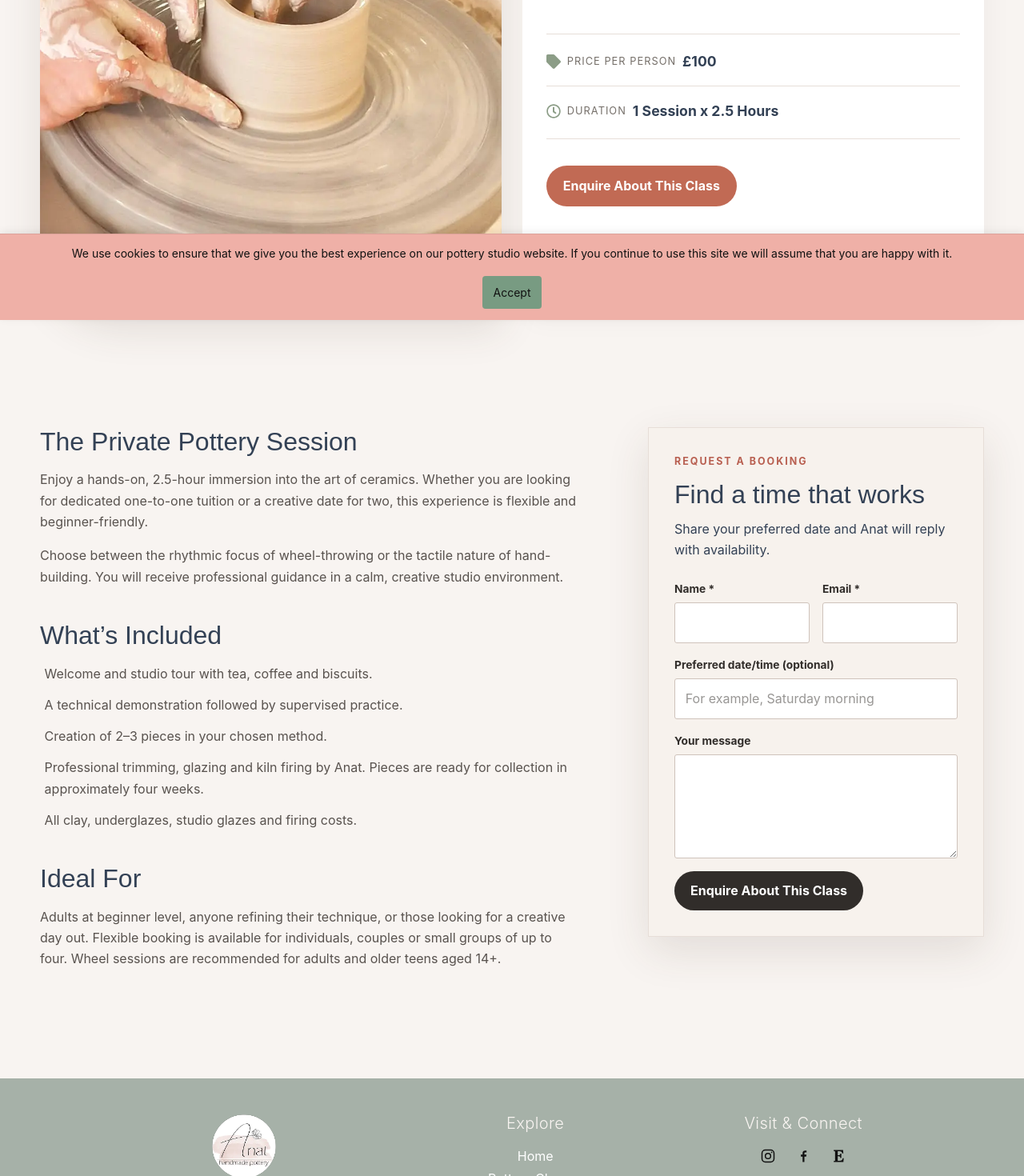
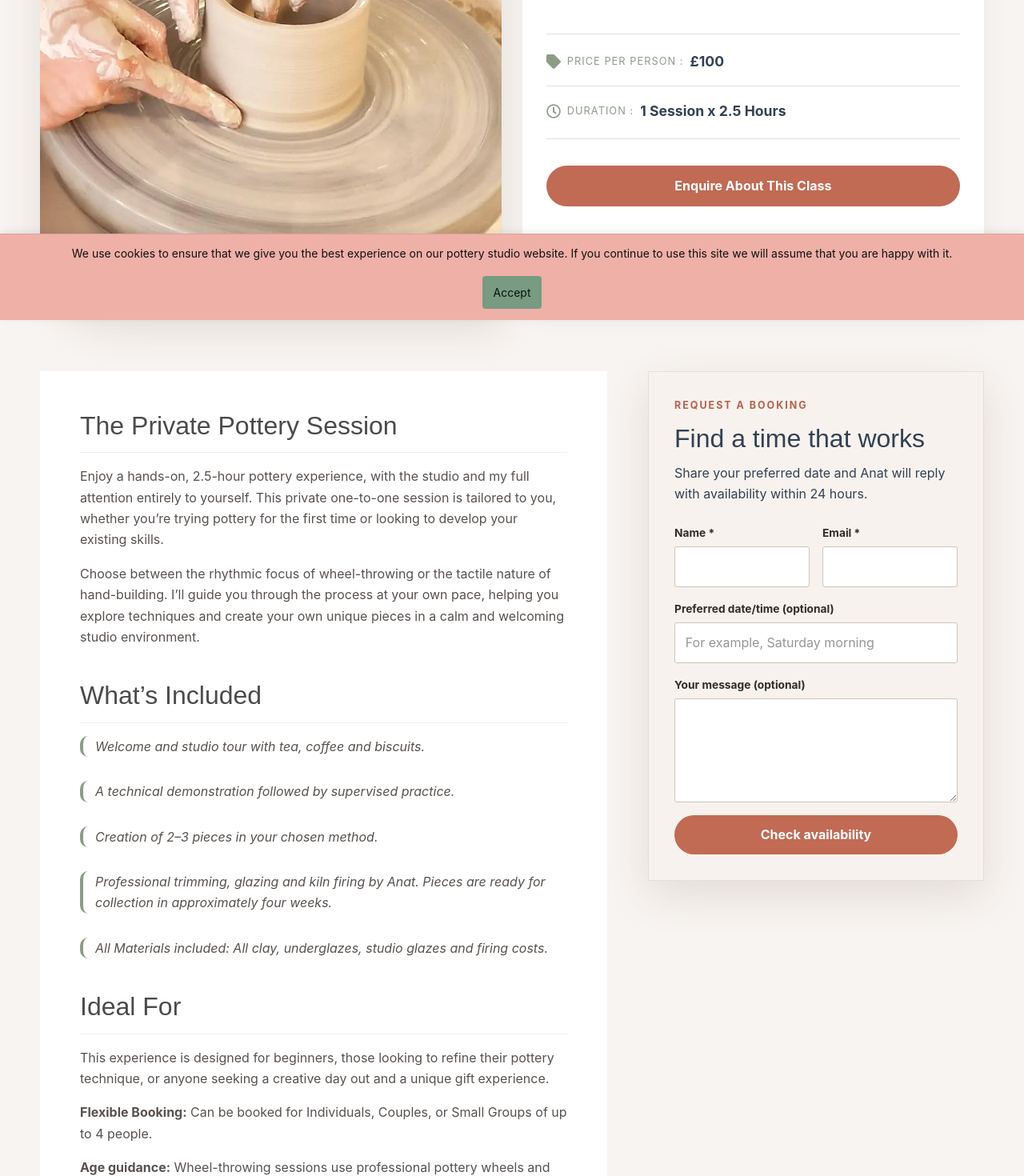
Before and after one commit to varonrot/anat-handmade-pottery, a Next.js app: page /classes/private-pottery-class in a window 1280 px wide. Shown: the part 400-1870 px from the top of the page at 80% size. Built offline with nearby package versions, Linux system fonts and the light colour scheme; a web font is replaced by a local one.

Commit message:
single class changes design and content

```diff
--- a/app/classes/[slug]/page.tsx
+++ b/app/classes/[slug]/page.tsx
@@ -23,15 +23,23 @@ export default async function ClassDetail({ params }: { params: Promise<{ slug:
           <h1>{item.title}</h1>
           <div className="detail-meta">
       <div>
-        <small><svg xmlns="http://www.w3.org/2000/svg" viewBox="0 0 512 512" width="18" height="18" fill="#8C9D87" aria-hidden="true"><path d="M0 252.1V48C0 21.5 21.5 0 48 0h204.1c12.7 0 24.9 5.1 33.9 14.1l211.9 211.9c18.7 18.7 18.7 49.1 0 67.9L293.8 497.9c-18.7 18.7-49.1 18.7-67.9 0L14.1 286.1C5.1 277.1 0 264.9 0 252.1zM112 64c26.5 0 48 21.5 48 48s-21.5 48-48 48-48-21.5-48-48 21.5-48 48-48z"></path></svg>{item.priceLabel}</small>
+        <small>
+          <svg xmlns="http://www.w3.org/2000/svg" viewBox="0 0 512 512" width="18" height="18" fill="#8C9D87" aria-hidden="true"><path d="M0 252.1V48C0 21.5 21.5 0 48 0h204.1c12.7 0 24.9 5.1 33.9 14.1l211.9 211.9c18.7 18.7 18.7 49.1 0 67.9L293.8 497.9c-18.7 18.7-49.1 18.7-67.9 0L14.1 286.1C5.1 277.1 0 264.9 0 252.1zM112 64c26.5 0 48 21.5 48 48s-21.5 48-48 48-48-21.5-48-48 21.5-48 48-48z"></path></svg>
+         {item.priceLabel} :
+        </small>
         <strong>{item.originalPrice && <del>{item.originalPrice}</del>} {item.price}</strong>
       </div>
       <div>
-        <small><svg xmlns="http://www.w3.org/2000/svg" viewBox="0 0 512 512" width="18" height="18" fill="#8C9D87" aria-hidden="true"><path d="M256 8C119 8 8 119 8 256s111 248 248 248 248-111 248-248S393 8 256 8zm0 448c-110.5 0-200-89.5-200-200S145.5 56 256 56s200 89.5 200 200-89.5 200-200 200zm61.8-104.4l-84.9-61.7c-3.1-2.3-4.9-5.9-4.9-9.7V116c0-6.6 5.4-12 12-12h32c6.6 0 12 5.4 12 12v141.7l66.8 48.6c5.4 3.9 6.5 11.4 2.6 16.8L334.6 349c-3.9 5.3-11.4 6.5-16.8 2.6z"></path></svg>Duration</small>
+        <small><svg xmlns="http://www.w3.org/2000/svg" viewBox="0 0 512 512" width="18" height="18" fill="#8C9D87" aria-hidden="true"><path d="M256 8C119 8 8 119 8 256s111 248 248 248 248-111 248-248S393 8 256 8zm0 448c-110.5 0-200-89.5-200-200S145.5 56 256 56s200 89.5 200 200-89.5 200-200 200zm61.8-104.4l-84.9-61.7c-3.1-2.3-4.9-5.9-4.9-9.7V116c0-6.6 5.4-12 12-12h32c6.6 0 12 5.4 12 12v141.7l66.8 48.6c5.4 3.9 6.5 11.4 2.6 16.8L334.6 349c-3.9 5.3-11.4 6.5-16.8 2.6z"></path>
+        </svg>
+        Duration :
+        </small>
         <strong>{item.duration}</strong>
       </div>
     </div>
         <a className="button primary" href="#enquire">{waitingList ? "Join the waiting list" : "Enquire About This Class"}</a></div></section>
-    <section className="detail-body section-shell"><article className="prose"><h2>{item.heading}</h2>{item.intro.map((p) => <p key={p}>{p}</p>)}{item.highlights.length > 0 && <><h2>{item.sectionTitle}</h2><ul>{item.highlights.map((line) => <li key={line}>{line}</li>)}</ul></>}<h2>{item.includedTitle}</h2><ul>{item.included.map((line) => <li key={line}>{line}</li>)}</ul><h2>Ideal For</h2><p>{item.idealFor}</p></article><aside id="enquire" className="booking-panel"><p className="eyebrow">{waitingList ? "Friday morning class" : "Request a booking"}</p><h2>{waitingList ? "Join the waiting list" : "Find a time that works"}</h2><p>{waitingList ? "Tell Anat you’d like a place and she’ll be in touch when one becomes available." : "Share your preferred date and Anat will reply with availability."}</p><EnquiryForm compact subject={`${item.title} enquiry`} submitLabel={waitingList ? "Join the waiting list" : undefined} /></aside></section>
+    <section className="detail-body section-shell"><article className="prose single-class-description-text">
+      <h2>{item.heading}</h2>{item.intro.map((p) => <p key={p}>{p}</p>)}{item.highlights.length > 0 && <><h2>{item.sectionTitle}</h2><ul>{item.highlights.map((line) => <li key={line}>{line}</li>)}</ul></>}<h2>{item.includedTitle}</h2>
+      <ul className="included-list">{item.included.map((line) => <li key={line}>{line}</li>)}</ul><h2>Ideal For</h2>{item.idealForDetails ? <div className="ideal-for-details"><p>{item.idealForDetails.intro}</p><p><strong>Flexible Booking:</strong> {item.idealForDetails.booking}</p><p><strong>Age guidance:</strong> {item.idealForDetails.ageGuidance}</p></div> : <p>{item.idealFor}</p>}</article><aside id="enquire" className="booking-panel"><p className="eyebrow">{waitingList ? "Friday morning class" : "Request a booking"}</p><h2>{waitingList ? "Join the waiting list" : "Find a time that works"}</h2><p>{waitingList ? "Tell Anat you’d like a place and she’ll be in touch when one becomes available." : "Share your preferred date and Anat will reply with availability within 24 hours."}</p><EnquiryForm compact subject={`${item.title} enquiry`} submitLabel={waitingList ? "Join the waiting list" : "Check availability"} /></aside></section>
   </main>;
 }
--- a/app/globals.css
+++ b/app/globals.css
@@ -161,14 +161,39 @@ align-items: stretch; }
     border-radius: 0 120px 0px 0;
     box-shadow: 10px 10px 30px rgba(0, 0, 0, 0.03);}
 .detail-intro h1 { font-size: 2.4rem; font-weight: 500; letter-spacing: 0; margin-top: 2rem;margin-bottom: 3rem; text-align: center; }
-.detail-intro .button { margin-top: .4rem; background-color: #C16A54; }
-.detail-body { display: grid; grid-template-columns: minmax(0, 1fr) 420px; gap: clamp(3rem, 7vw, 7rem); align-items: start; padding-block: 70px 120px; }
+.detail-intro .button { width: 100%; margin-top: .4rem; background-color: #C16A54; }
+.booking-panel .button.primary { width: 100%; background-color: #C16A54; }
+.booking-panel .button.primary:hover { background-color: #a95343; }
+.detail-intro small{color:#8C9D87; font-weight:700px;}
+.detail-body {
+  display: grid;
+  grid-template-columns:
+  minmax(0, 1fr) 420px;
+  gap: clamp(3rem, 4vw, 4rem);
+  align-items: start;
+  padding-bottom: 120px; }
+  .single-class-description-text{background-color: white; padding:50px;}
+  .single-class-description-text h2{color:#4b4b4b;}
 .prose { max-width: 720px; }
 .prose h2, .product-description h2 { margin: 2.6rem 0 1rem; font-size: 2rem; }
 .prose h2 {  font-weight: 500; letter-spacing: 0; }
 .prose h2:first-child { margin-top: 0; }
 .prose p, .prose li { color: #58524e; }
 .prose li { margin-bottom: .8rem; padding-left: .35rem; }
+
+/* What's Included list */
+.single-class-description-text .included-list li {
+  padding-left: 15px;
+  margin-bottom: 30px;
+    border-radius: 10px;
+    border-left: 4px solid #8C9D87;
+    font-style: italic;
+}
+.single-class-description-text h2{
+  padding-bottom:15px;
+  border-bottom: 1px solid rgba(140, 157, 135, 0.15);
+}
+
 .booking-panel { position: sticky; top: 115px; padding: 2rem; background: var(--cream); border: 1px solid var(--line); box-shadow: var(--shadow); }
 .booking-panel h2 { margin-bottom: .7rem; font-size: 2rem; font-weight: 500; letter-spacing: 0; }
 
@@ -304,6 +329,7 @@ align-items: stretch; }
   .mobile-nav a { padding: .7rem 0; border-bottom: 1px solid var(--line); font-weight: 600; }
   .product-grid { grid-template-columns: repeat(2, 1fr); }
   .detail-body { grid-template-columns: 1fr; }
+  .detail-body h2 { font-size: 1.8rem; }
   .booking-panel { position: static; max-width: 640px; }
   .studio-gallery { grid-template-columns: repeat(3, 1fr); }
   .footer-inner { grid-template-columns: 1fr 1fr; }
@@ -338,7 +364,23 @@ align-items: stretch; }
   .class-card-copy { padding: 1.6rem; }
   .class-breadcrumb { padding-top: 42px; }
   .detail-hero { padding: 0 0 55px; }
+  .detail-intro { min-width: 0; padding: 22px; border-radius: 0 56px 0 0; }
+  .detail-intro h1 { margin: .3rem 0 2rem; font-size: 1.75rem; }
+  .detail-meta { margin: 1.2rem 0; padding-block: 1rem; }
+  .detail-meta > div { gap: .35rem; }
+  .detail-meta small { font-size: .72rem; letter-spacing: .05em; }
+  .detail-meta small svg { width: 15px; height: 15px; margin-right: 5px; }
+  .detail-meta strong { font-size: .95rem; }
+  .detail-intro .button { width: 100%; padding-inline: 1rem; font-size: .9rem; }
   .detail-body { padding-block: 20px 80px; }
+  .single-class-description-text { padding: 24px 20px; }
+  .single-class-description-text h2 { font-size: 1.55rem; margin: 1.8rem 0 .8rem; padding-bottom: 10px; }
+  .single-class-description-text h2:first-child { margin-top: 0; }
+  .single-class-description-text p,
+  .single-class-description-text li { font-size: .95rem; line-height: 1.6; }
+  .single-class-description-text .included-list li { margin-bottom: 16px; padding-left: 10px; }
+  .booking-panel { padding: 1.4rem; }
+  .booking-panel h2 { font-size: 1.55rem; }
   .shop-hero { gap: 2rem; padding-block: 55px; }
   .shop-hero img { width: 260px; }
   .product-detail { padding-block: 35px 70px; }
--- a/components/enquiry-form.tsx
+++ b/components/enquiry-form.tsx
@@ -78,7 +78,7 @@ export function EnquiryForm({ subject = "Anat Handmade Pottery enquiry", compact
         </label>
       )}
       {compact && <label>Preferred date/time (optional)<input name="date" type="text" placeholder="For example, Saturday morning" disabled={status === "sending"} /></label>}
-      <label>Your message<textarea name="message" rows={compact ? 4 : 6} value={message} onChange={(event) => setMessage(event.target.value)} disabled={status === "sending"} /></label>
+      <label>Your message (optional)<textarea name="message" rows={compact ? 4 : 6} value={message} onChange={(event) => setMessage(event.target.value)} disabled={status === "sending"} /></label>
       <button className="button primary" type="submit" disabled={status === "sending"}>
         {status === "sending" ? "Sending…" : submitLabel || (compact ? "Enquire About This Class" : "Send Enquiry")}
       </button>
--- a/content/classes.ts
+++ b/content/classes.ts
@@ -15,6 +15,11 @@ export type PotteryClass = {
   includedTitle: string;
   included: string[];
   idealFor: string;
+  idealForDetails?: {
+    intro: string;
+    booking: string;
+    ageGuidance: string;
+  };
   categories: string[];
   waitingList?: boolean;
 };
@@ -31,8 +36,8 @@ export const potteryClasses: PotteryClass[] = [
     duration: "1 Session x 2.5 Hours",
     heading: "The Private Pottery Session",
     intro: [
-      "Enjoy a hands-on, 2.5-hour immersion into the art of ceramics. Whether you are looking for dedicated one-to-one tuition or a creative date for two, this experience is flexible and beginner-friendly.",
-      "Choose between the rhythmic focus of wheel-throwing or the tactile nature of hand-building. You will receive professional guidance in a calm, creative studio environment.",
+      "Enjoy a hands-on, 2.5-hour pottery experience, with the studio and my full attention entirely to yourself. This private one-to-one session is tailored to you, whether you’re trying pottery for the first time or looking to develop your existing skills.",
+      "Choose between the rhythmic focus of wheel-throwing or the tactile nature of hand-building. I’ll guide you through the process at your own pace, helping you explore techniques and create your own unique pieces in a calm and welcoming studio environment.",
     ],
     highlights: [],
     includedTitle: "What’s Included",
@@ -41,9 +46,14 @@ export const potteryClasses: PotteryClass[] = [
       "A technical demonstration followed by supervised practice.",
       "Creation of 2–3 pieces in your chosen method.",
       "Professional trimming, glazing and kiln firing by Anat. Pieces are ready for collection in approximately four weeks.",
-      "All clay, underglazes, studio glazes and firing costs.",
+      "All Materials included: All clay, underglazes, studio glazes and firing costs.",
     ],
-    idealFor: "Adults at beginner level, anyone refining their technique, or those looking for a creative day out. Flexible booking is available for individuals, couples or small groups of up to four. Wheel sessions are recommended for adults and older teens aged 14+.",
+    idealFor: "",
+    idealForDetails: {
+      intro: "This experience is designed for beginners, those looking to refine their pottery technique, or anyone seeking a creative day out and a unique gift experience.",
+      booking: "Can be booked for Individuals, Couples, or Small Groups of up to 4 people.",
+      ageGuidance: "Wheel-throwing sessions use professional pottery wheels and are therefore recommended for adults and older teens (14+).",
+    },
     categories: ["1:1", "Single session", "Throwing", "Hand-building"],
   },
   {
```
